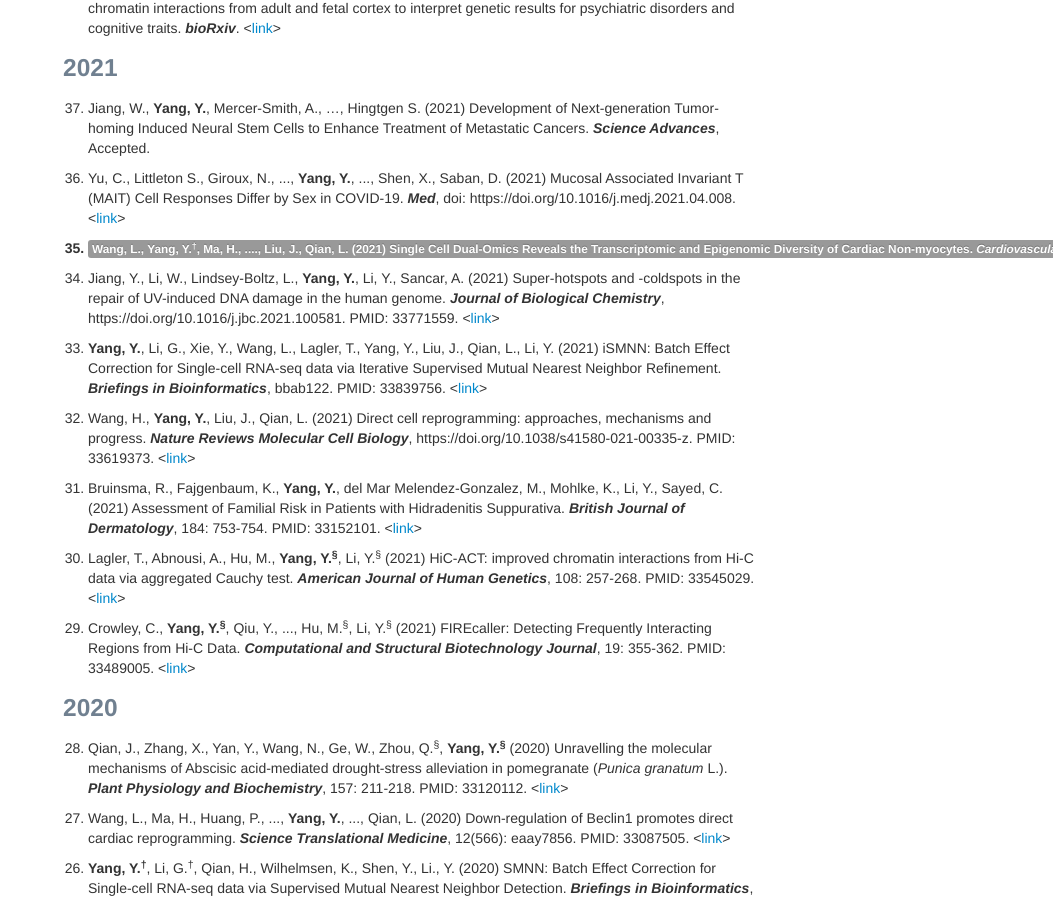
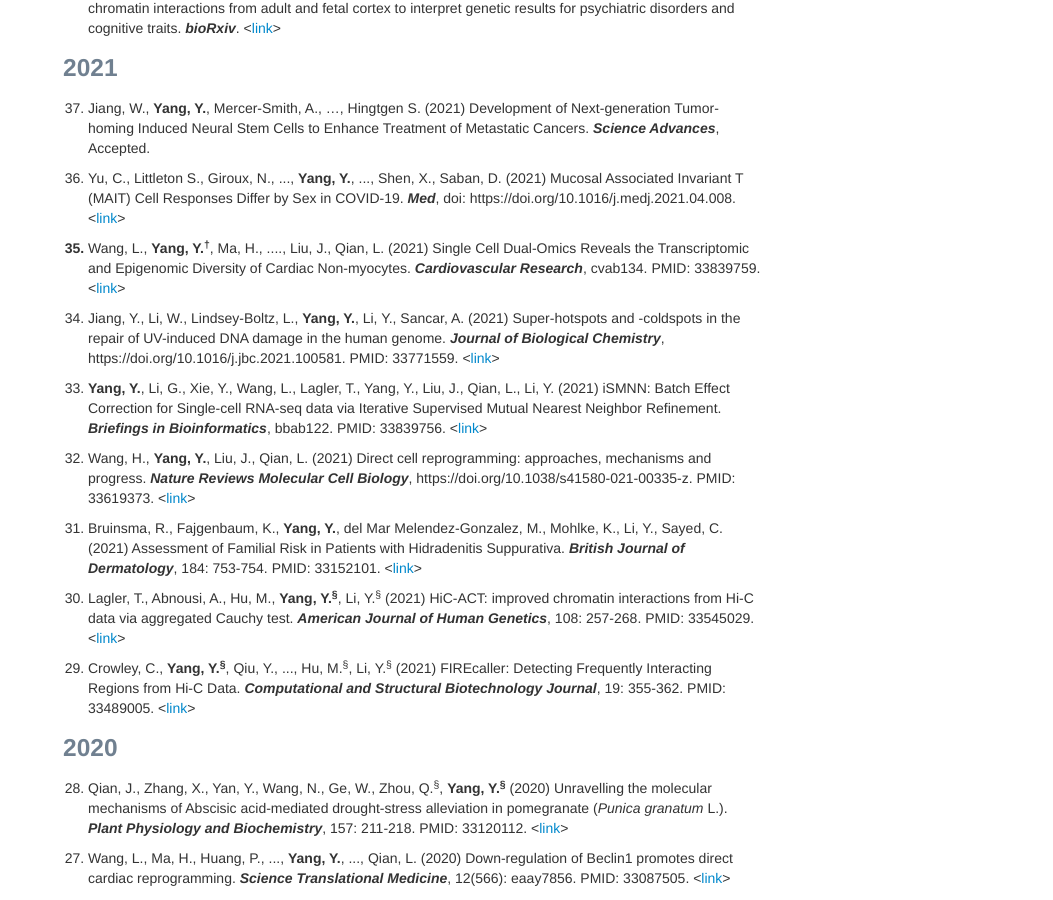
Before and after one commit to yycunc/yycunc.github.io, a Jekyll site: the page built from pages/pubs.md, in a window 1280 px wide and 900 px high, scrolled down 676 px. Shown: the whole window, without its empty margins (227-1280 px from the left). Built offline with Jekyll 4.4.1, drawn with Linux system fonts in a browser that asks for light colours.

Commit message:
Update pubs.md

```diff
--- a/pages/pubs.md
+++ b/pages/pubs.md
@@ -33,7 +33,7 @@ title: Yuchen Yang's publications
 
 <ol start="36"> <li>Yu, C., Littleton S., Giroux, N., ..., <b>Yang, Y.</b>, ..., Shen, X., Saban, D. (2021) Mucosal Associated Invariant T (MAIT) Cell Responses Differ by Sex in COVID-19. <i><b>Med</b></i>, doi: https://doi.org/10.1016/j.medj.2021.04.008. <<a href="https://www.cell.com/med/pdf/S2666-6340(21)00157-4.pdf?_returnURL=https%3A%2F%2Flinkinghub.elsevier.com%2Fretrieve%2Fpii%2FS2666634021001574%3Fshowall%3Dtrue">link</a>></li></ol>
 
-<ol start="35" style="font-weight: bold;"> <li><span class="label">Wang, L., <b>Yang, Y.<sup>&dagger;</sup></b>, Ma, H., ...., Liu, J., Qian, L. (2021) Single Cell Dual-Omics Reveals the Transcriptomic and Epigenomic Diversity of Cardiac Non-myocytes. <i><b>Cardiovascular Research</b></i>, cvab134. PMID: 33839759. <<a href="https://academic.oup.com/cardiovascres/advance-article-abstract/doi/10.1093/cvr/cvab134/6220323">link</a>></span></li></ol>
+<ol start="35" style="font-weight: bold;"> <li><span style="font-weight: normal;">Wang, L., <b>Yang, Y.<sup>&dagger;</sup></b>, Ma, H., ...., Liu, J., Qian, L. (2021) Single Cell Dual-Omics Reveals the Transcriptomic and Epigenomic Diversity of Cardiac Non-myocytes. <i><b>Cardiovascular Research</b></i>, cvab134. PMID: 33839759. <<a href="https://academic.oup.com/cardiovascres/advance-article-abstract/doi/10.1093/cvr/cvab134/6220323">link</a>></span></li></ol>
 
 <ol start="34"> <li>Jiang, Y., Li, W., Lindsey-Boltz, L., <b>Yang, Y.</b>, Li, Y., Sancar, A. (2021) Super-hotspots and -coldspots in the repair of UV-induced DNA damage in the human genome. <i><b>Journal of Biological Chemistry</b></i>, https://doi.org/10.1016/j.jbc.2021.100581. PMID: 33771559. <<a href="https://www.jbc.org/article/S0021-9258(21)00361-6/fulltext">link</a>></li></ol>
 
```
